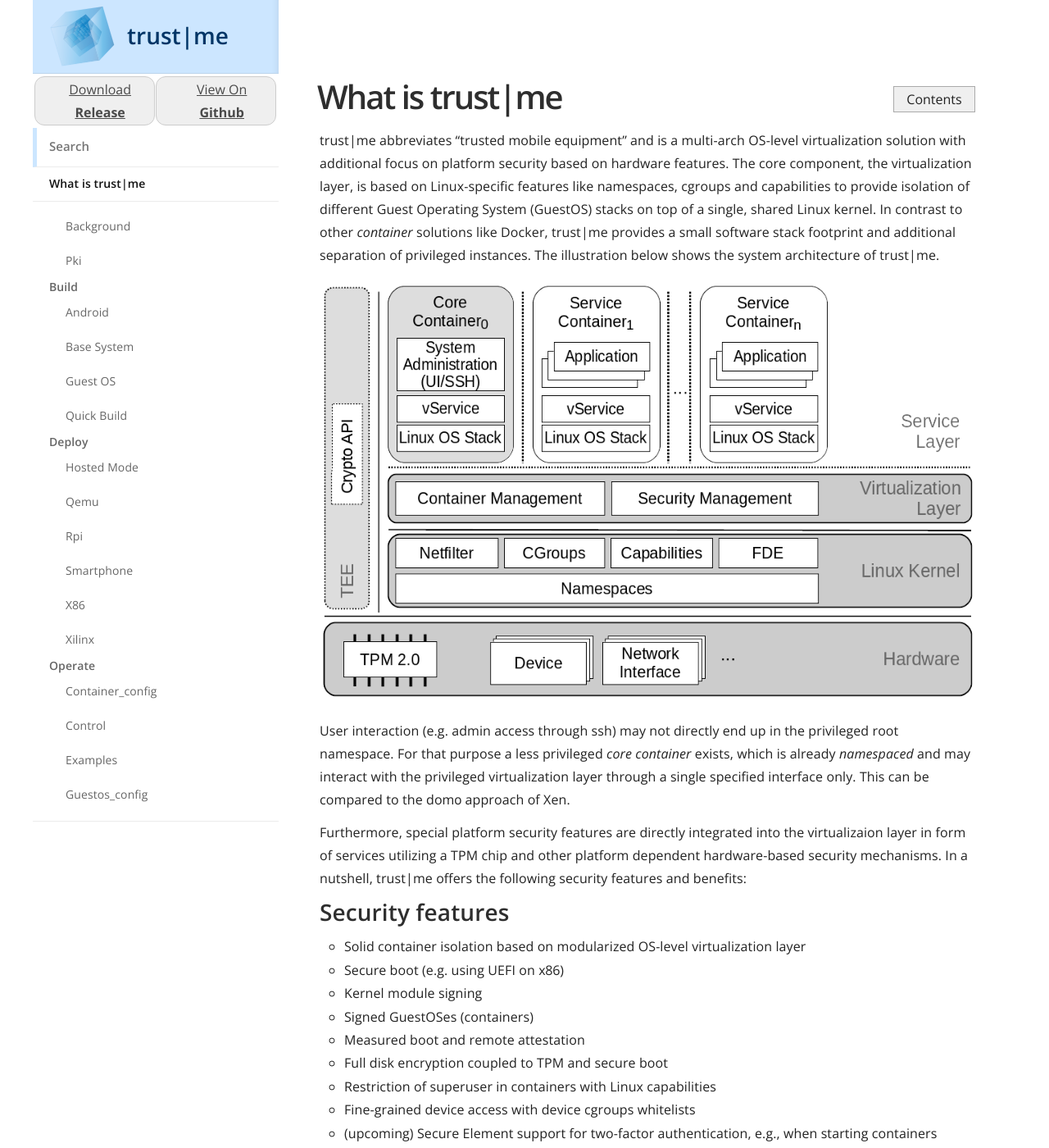
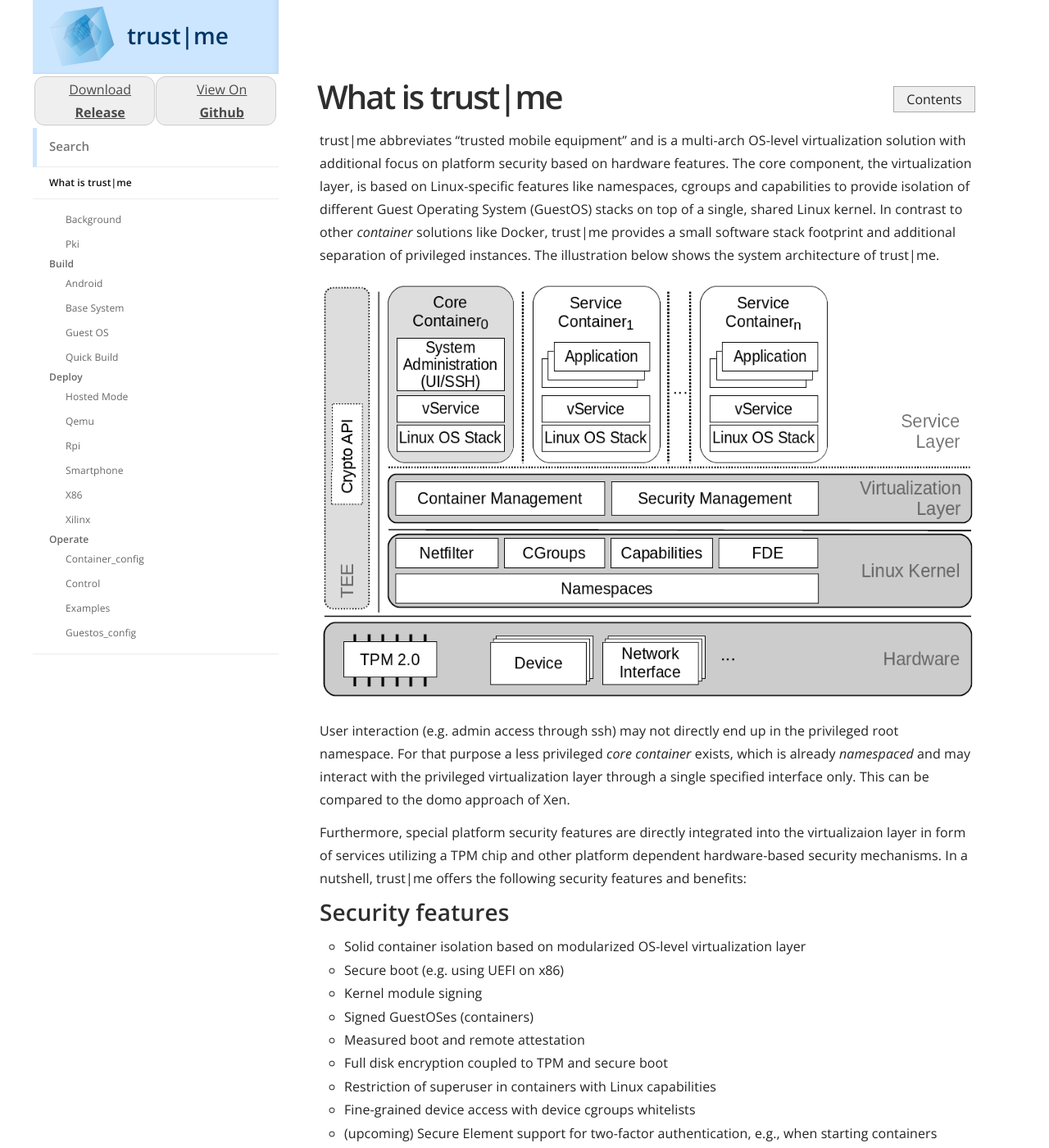
Before and after one commit to trustm3/trustm3.github.io, a Jekyll site: the page built from index.md, in a window 1280 px wide and 1400 px high. Shown: the whole window at 82% size. Built offline with Jekyll 4.4.1, drawn with Linux system fonts in a browser that asks for light colours.

Commit message:
Decrease font size in navbar

```diff
--- a/_sass/_layout.scss
+++ b/_sass/_layout.scss
@@ -313,7 +313,7 @@ nav > ul {
 .nav-item {
 	display: block;
 	font-family: "Open Sans", sans-serif;
-	line-height: 3;
+	line-height: 2.5;
     margin: 0;
 
 	nav:not(.full-navigation) & > ul {
@@ -327,7 +327,7 @@ nav > ul {
 	> a {
 		color: #666;
 		text-decoration: none;
-		font-size: 1.4rem;
+		font-size: 1.2rem;
 		padding:  0 0 0 $space * 2;
 		display: block;
 	}
```
